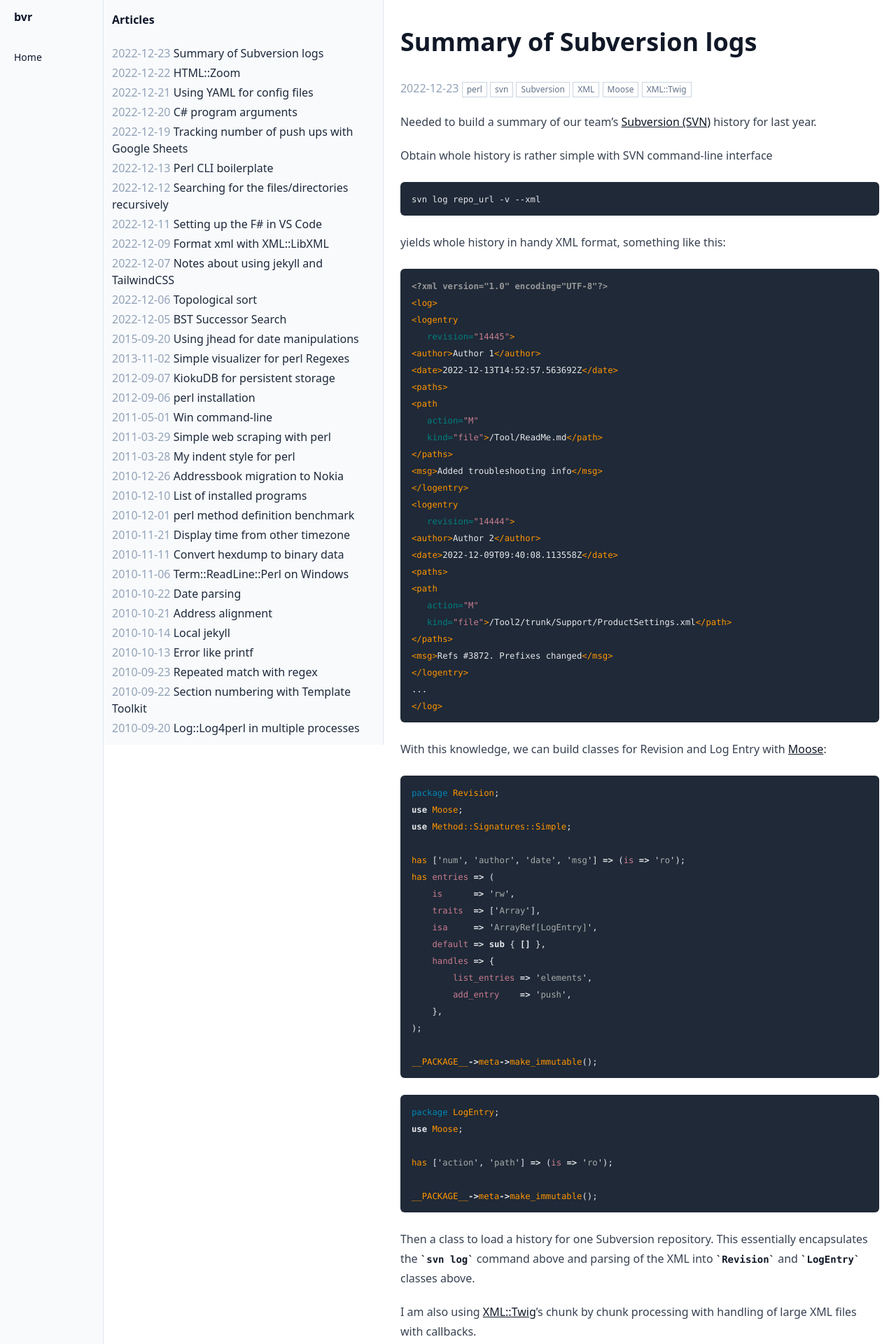
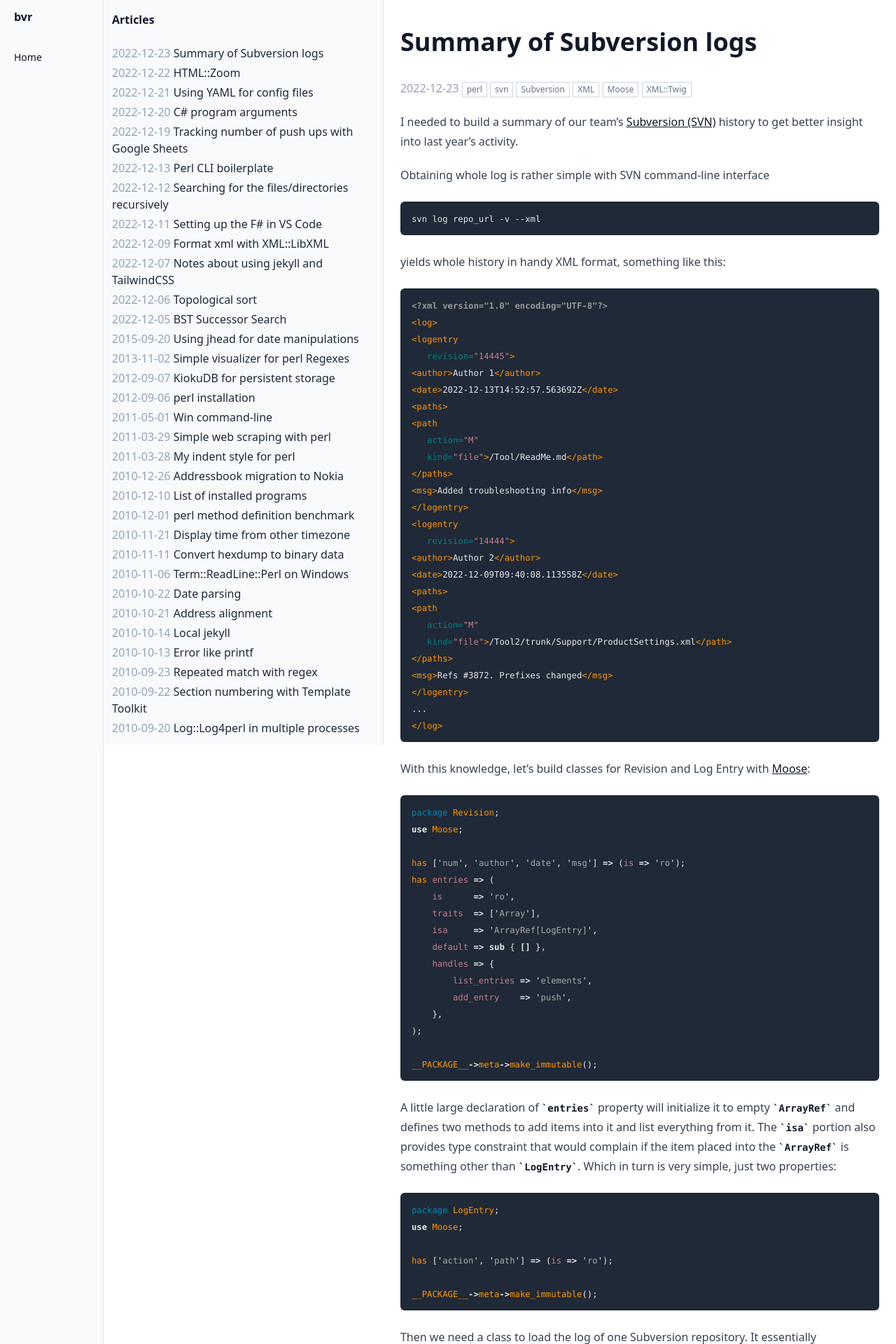
Before and after one commit to bvr/bvr.github.io, a Jekyll site: the page built from _posts/2022-12-23-svn-logs.md, in a window 1280 px wide. Shown: the top 1920 px of the page at 70% size. Built offline with Jekyll 4.4.1, drawn with Linux system fonts in a browser that asks for light colours; some of the changed text lies outside the part shown.

Commit message:
SVN Log proofreading

````diff
--- a/_posts/2022-12-23-svn-logs.md
+++ b/_posts/2022-12-23-svn-logs.md
@@ -10,9 +10,10 @@ tags:
   - Moose
   - XML::Twig
 ---
-Needed to build a summary of our team's [Subversion (SVN)][1] history for last year.
+I needed to build a summary of our team's [Subversion (SVN)][1] history to get better
+insight into last year's activity.
 
-Obtain whole history is rather simple with SVN command-line interface
+Obtaining whole log is rather simple with SVN command-line interface
 
     svn log repo_url -v --xml
 
@@ -47,16 +48,15 @@ yields whole history in handy XML format, something like this:
 </log>
 ```
 
-With this knowledge, we can build classes for Revision and Log Entry with [Moose][2]:
+With this knowledge, let's build classes for Revision and Log Entry with [Moose][2]:
 
 ```perl
 package Revision;
 use Moose;
-use Method::Signatures::Simple;
 
 has ['num', 'author', 'date', 'msg'] => (is => 'ro');
 has entries => (
-    is      => 'rw',
+    is      => 'ro',
     traits  => ['Array'],
     isa     => 'ArrayRef[LogEntry]',
     default => sub { [] },
@@ -69,6 +69,12 @@ has entries => (
 __PACKAGE__->meta->make_immutable();
 ```
 
+A little large declaration of `entries` property will initialize
+it to empty `ArrayRef` and defines two methods to add items into it and
+list everything from it. The `isa` portion also provides type constraint
+that would complain if the item placed into the `ArrayRef` is something
+other than `LogEntry`. Which in turn is very simple, just two properties:
+
 ```perl
 package LogEntry;
 use Moose;
@@ -78,12 +84,13 @@ has ['action', 'path'] => (is => 'ro');
 __PACKAGE__->meta->make_immutable();
 ```
 
-Then a class to load a history for one Subversion repository. This essentially
-encapsulates the `svn log` command above and parsing of the XML into `Revision`
-and `LogEntry` classes above.
+Then we need a class to load the log of one Subversion repository. It essentially
+encapsulates the piping `svn log` command above to parsing of the XML into `Revision`
+and `LogEntry` classes.
 
-I am also using [XML::Twig][3]'s chunk by chunk processing with handling of large
-XML files with callbacks.
+I am using [XML::Twig][3]'s chunk by chunk processing to handle large
+XML files without loading it completely into memory. It will invoke
+defined callback for each `logentry` element.
 
 ```perl
 package Subversion;
@@ -165,8 +172,8 @@ for my $rev ($repo->list_revisions) {
 }
 ```
 
-In actual case, I am filtering those data, placing them into monthly buckets and
-sent it into template system to produce nice HTML overview of our year activity.
+In real use, I am filtering the data, placing them into monthly buckets and
+sending it into template system to produce nice HTML overview of our year activity.
 
 [1]: https://subversion.apache.org/
 [2]: https://metacpan.org/pod/Moose
````
Also changed, not shown: other parts of _posts/2022-12-23-svn-logs.md (+1 -1 lines).
